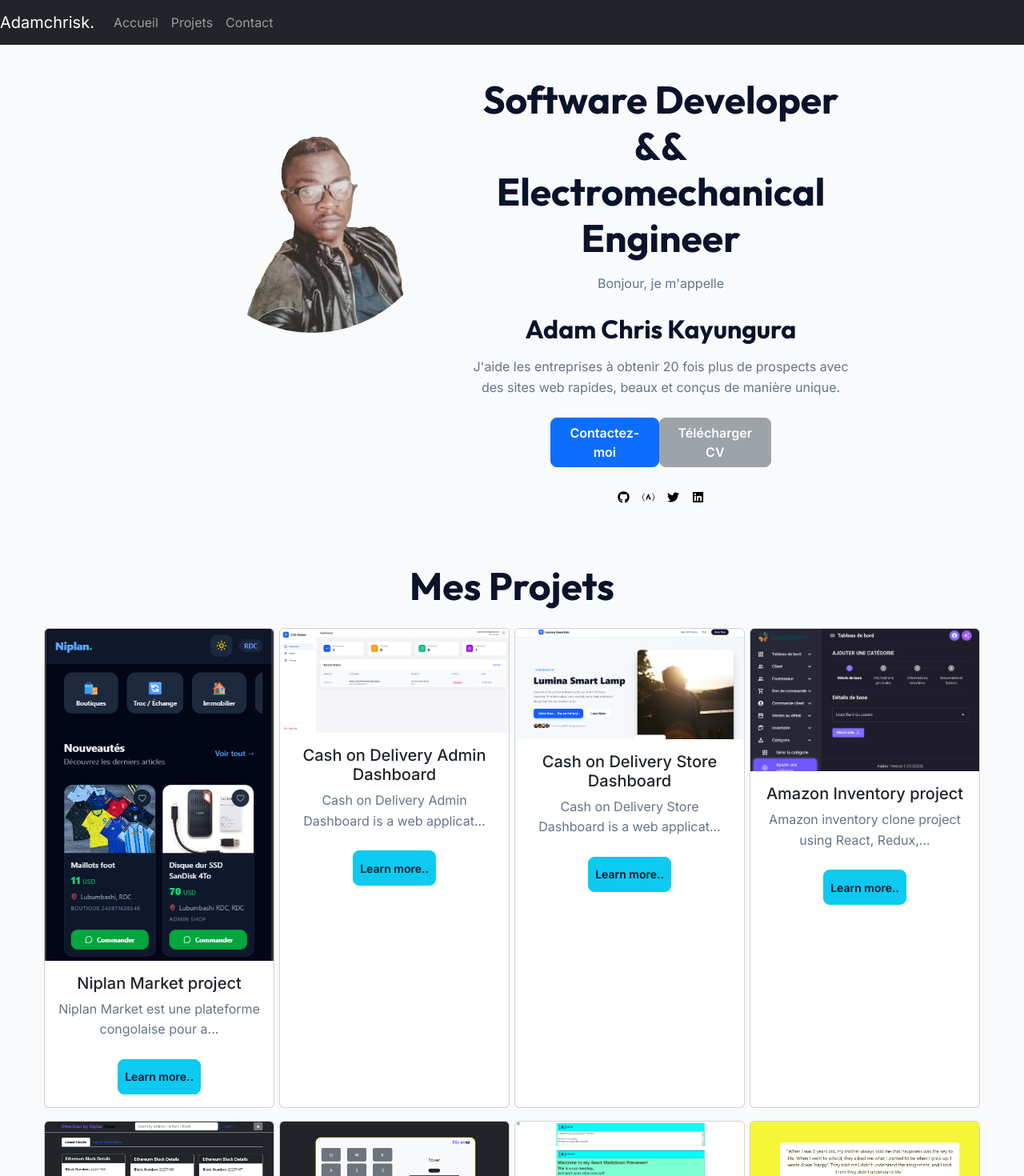
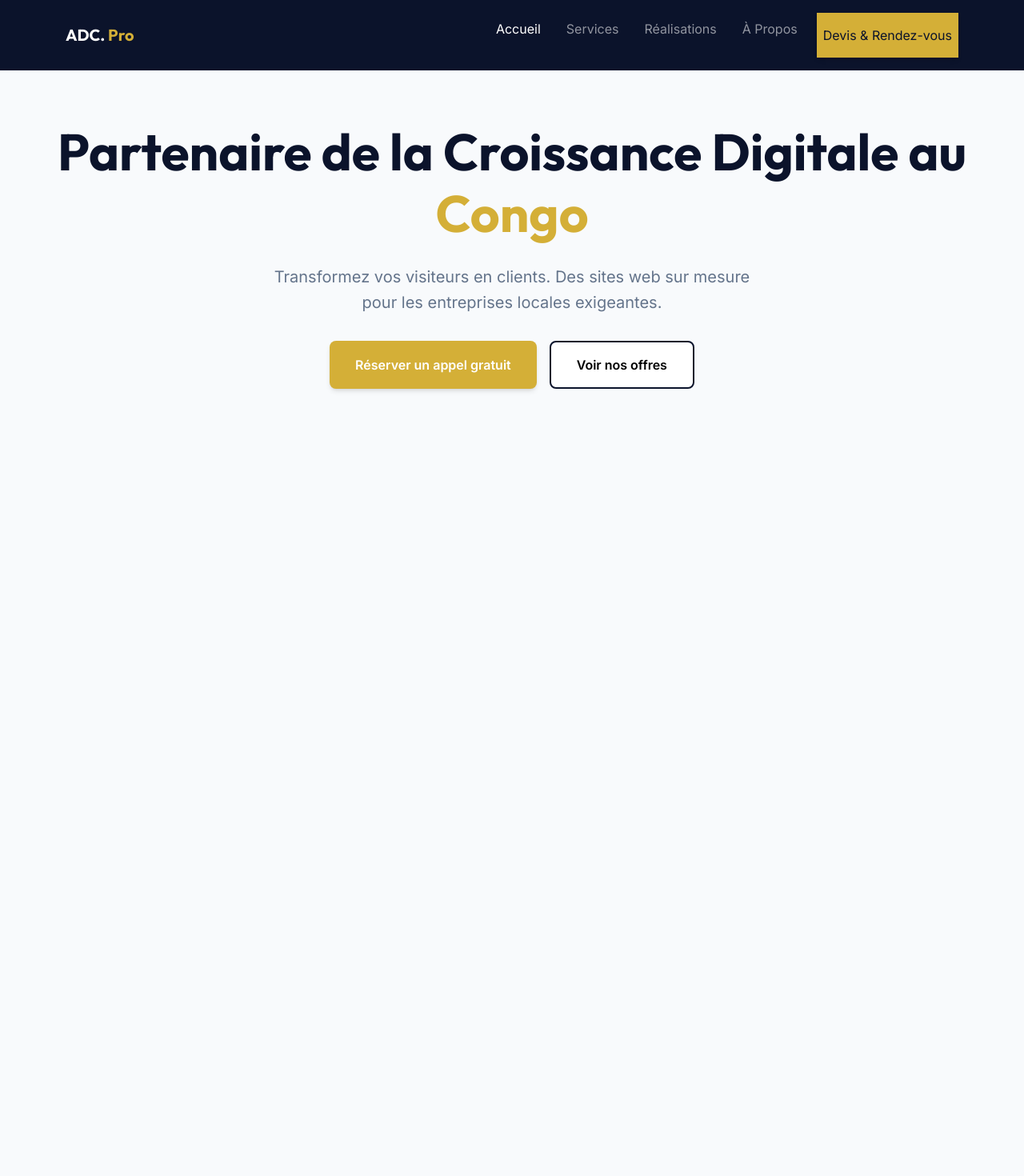
Before and after one commit to Siri6k/portofolio, a React (Create React App) app: page / in a window 1280 px wide. Shown: the top 1470 px of the page at 80% size. After the commit the page ends 800 px from the top, so only its background shows below. Built offline with nearby package versions, Linux system fonts and the light colour scheme.

Commit message:
feat(routing): implement multi-page architecture and navigation

```diff
--- a/src/App.js
+++ b/src/App.js
@@ -1,55 +1,26 @@
 import React from "react";
 import { BrowserRouter as Router, Route, Routes } from "react-router-dom";
-import NavigationBar from "./components/common/header/Navbar";
-import ProjectList from "./components/home/Projects";
-import ContactForm from "./components/home/ContactForm";
-import ContactLinks from "./components/home/ContactLinks";
-import Bio from "./components/home/Bio";
-import Contact from "./components/home/Contact";
-import Footer from "./components/common/footer";
+import Navigation from "./components/Navigation";
+import Home from "./pages/Home";
+import Services from "./pages/Services";
+import Portfolio from "./pages/Portfolio";
+import About from "./pages/About";
+import Contact from "./pages/Contact";
 
 function App() {
   return (
     <Router>
-      <div className="App container-fluid d-flex flex-column min-vh-100">
-        <div
-          className="container-fluid d-flex flex-column align-items-center justify-content-center"
-          style={{ minHeight: "100vh" }}
-        >
-          <NavigationBar />
+      <div className="d-flex flex-column min-vh-100">
+        <Navigation />
+        <main className="flex-grow-1">
           <Routes>
-            <Route
-              path="/"
-              element={
-                <>
-                  <div
-                    id="home"
-                    className="container text-center mt-5"
-                    style={{ alignContent: "center" }}
-                  >
-                    <Bio />
-                  </div>
-                  <div
-                    id="projects"
-                    className="container"
-                    style={{ maxWidth: "1200px" }}
-                  >
-                    <h2 className="text-center my-4">Mes Projets</h2>
-                    <ProjectList />
-                  </div>
-                  <div className="container" style={{ maxWidth: "350px" }}>
-                    <ContactLinks />
-                  </div>
-                  <div className="container-fluid next-footer mt-5">
-                    <p className="next-footer"></p>
-                  </div>
-                </>
-              }
-            />
+            <Route path="/" element={<Home />} />
+            <Route path="/services" element={<Services />} />
+            <Route path="/portfolio" element={<Portfolio />} />
+            <Route path="/about" element={<About />} />
             <Route path="/contact" element={<Contact />} />
           </Routes>
-        </div>
-        <Footer />
+        </main>
       </div>
     </Router>
   );
--- /dev/null
+++ b/src/components/Navigation.js
@@ -0,0 +1,27 @@
+import React from 'react';
+import { Navbar, Nav, Container } from 'react-bootstrap';
+import { NavLink } from 'react-router-dom';
+
+const Navigation = () => {
+  return (
+    <Navbar expand="lg" variant="dark" style={{ backgroundColor: 'var(--color-primary)', padding: 'var(--space-2) 0' }} sticky="top">
+      <Container>
+        <Navbar.Brand as={NavLink} to="/" style={{ fontFamily: 'var(--font-heading)', fontWeight: 'bold' }}>
+          ADC. <span style={{ color: 'var(--color-secondary)' }}>Pro</span>
+        </Navbar.Brand>
+        <Navbar.Toggle aria-controls="basic-navbar-nav" />
+        <Navbar.Collapse id="basic-navbar-nav">
+          <Nav className="ms-auto" style={{ gap: 'var(--space-2)' }}>
+            <Nav.Link as={NavLink} to="/">Accueil</Nav.Link>
+            <Nav.Link as={NavLink} to="/services">Services</Nav.Link>
+            <Nav.Link as={NavLink} to="/portfolio">Réalisations</Nav.Link>
+            <Nav.Link as={NavLink} to="/about">À Propos</Nav.Link>
+            <Nav.Link as={NavLink} to="/contact" className="btn-gold" style={{ color: '#0B132B' }}>Devis & Rendez-vous</Nav.Link>
+          </Nav>
+        </Navbar.Collapse>
+      </Container>
+    </Navbar>
+  );
+};
+
+export default Navigation;
--- /dev/null
+++ b/src/pages/About.js
@@ -0,0 +1,12 @@
+import React from 'react';
+
+const About = () => {
+  return (
+    <div className="container" style={{ padding: 'var(--space-6) 0' }}>
+      <h2 className="text-center">Notre <span style={{ color: 'var(--color-secondary)' }}>Expertise Locale</span></h2>
+      <p className="text-center mb-5">Pourquoi choisir ADC pour votre projet digital au Congo.</p>
+    </div>
+  );
+};
+
+export default About;
--- /dev/null
+++ b/src/pages/Contact.js
@@ -0,0 +1,12 @@
+import React from 'react';
+
+const Contact = () => {
+  return (
+    <div className="container" style={{ padding: 'var(--space-6) 0' }}>
+      <h2 className="text-center">Parlez-nous de <span style={{ color: 'var(--color-secondary)' }}>Votre Projet</span></h2>
+      <p className="text-center mb-5">Remplissez le formulaire ou choisissez un créneau sur Calendly.</p>
+    </div>
+  );
+};
+
+export default Contact;
--- /dev/null
+++ b/src/pages/Home.js
@@ -0,0 +1,18 @@
+import React from 'react';
+
+const Home = () => {
+  return (
+    <main style={{ padding: 'var(--space-6) 0' }} className="container text-center">
+      <h1>Partenaire de la Croissance Digitale au <span style={{ color: 'var(--color-secondary)' }}>Congo</span></h1>
+      <p style={{ fontSize: '1.25rem', maxWidth: '600px', margin: '0 auto var(--space-4)' }}>
+        Transformez vos visiteurs en clients. Des sites web sur mesure pour les entreprises locales exigeantes.
+      </p>
+      <div style={{ display: 'flex', gap: 'var(--space-2)', justifyContent: 'center' }}>
+        <button className="btn-gold">Réserver un appel gratuit</button>
+        <button className="btn-primary-custom" style={{ color: "black", backgroundColor: "white" }}>Voir nos offres</button>
+      </div>
+    </main>
+  );
+};
+
+export default Home;
--- /dev/null
+++ b/src/pages/Portfolio.js
@@ -0,0 +1,12 @@
+import React from 'react';
+
+const Portfolio = () => {
+  return (
+    <div className="container" style={{ padding: 'var(--space-6) 0' }}>
+      <h2 className="text-center">Nos <span style={{ color: 'var(--color-secondary)' }}>Réalisations</span></h2>
+      <p className="text-center mb-5">Découvrez comment nous aidons nos clients à générer de la croissance.</p>
+    </div>
+  );
+};
+
+export default Portfolio;
--- /dev/null
+++ b/src/pages/Services.js
@@ -0,0 +1,13 @@
+import React from 'react';
+
+const Services = () => {
+  return (
+    <div className="container" style={{ padding: 'var(--space-6) 0' }}>
+      <h2 className="text-center">Nos Formules <span style={{ color: 'var(--color-secondary)' }}>Clés en main</span></h2>
+      <p className="text-center mb-5">Des solutions pensées pour le marché congolais.</p>
+      {/* Contenu des services viendra ici */}
+    </div>
+  );
+};
+
+export default Services;
```
